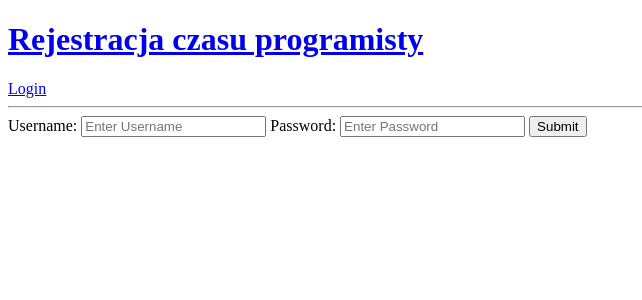
After one commit to aleksbalc/Projekt-PJF, a Django app: page /login/ in a window 1280 px wide. The commit adds this page. Shown: the top 300 px of the page, without its empty margins (0-642 px from the left). Run offline with Django 4.2, Linux system fonts and the light colour scheme.

Commit message:
added login and logout functions

```diff
--- a/home/urls.py
+++ b/home/urls.py
@@ -3,8 +3,11 @@ from django.urls import path
 from . import views
 
 urlpatterns = [
+    path('login/', views.loginPage, name="login"),
+    path('logout/', views.logoutUser, name="logout"),
     path('',views.home, name="home"),
     path('room/<str:pk>/', views.room, name="room"),
+
     path('create-room/', views.createRoom, name="create-room"),
     path('update-room/<str:pk>/', views.updateRoom, name="update-room"),
 ]
--- a/home/views.py
+++ b/home/views.py
@@ -1,6 +1,11 @@
 from django.shortcuts import render,redirect
+from django.http import HttpResponse
+from django.contrib import messages
+from django.contrib.auth.decorators import login_required
 from .models import Room
 from .forms import RoomForm
+from django.contrib.auth.models import User
+from django.contrib.auth import authenticate, login, logout
 
 # Create your views here.
 
@@ -12,6 +17,30 @@ from .forms import RoomForm
 #    {'id': 5, 'name': "Eksport raportow"},
 #]
 
+def loginPage(request):
+
+    if request.method == 'POST':
+        username = request.POST.get('username')
+        password = request.POST.get('password')
+
+        try:
+            user = User.objects.get(username=username)
+        except:
+            messages.error(request, 'User does not exist')
+
+        user = authenticate(request, username=username, password=password)
+
+        if user is not None:
+            login(request, user)
+            return redirect('home')
+
+    context = {}
+    return render(request, 'login_registration.html', context)
+
+def logoutUser(request):
+    logout(request)
+    return redirect('home')
+
 def home(request):
     rooms = Room.objects.all()
     context = {'rooms': rooms}
@@ -22,6 +51,7 @@ def room(request, pk):
     context = {'room': room}
     return render(request, 'room.html', context)
 
+@login_required(login_url='login')
 def createRoom(request):
     form = RoomForm()
     if request.method == 'POST':
@@ -33,8 +63,19 @@ def createRoom(request):
     context = {'form': form}
     return render(request, 'room_form.html', context)
 
+@login_required(login_url='login')
 def updateRoom(request, pk):
     room = Room.objects.get(id=pk)
     form = RoomForm(instance=room)
+
+    if request.user != room.host:
+        return HttpResponse("You cant do that")
+
+    if request.method == 'POST':
+        form = RoomForm(request.POST, instance=room)
+        if form.is_valid():
+            form.save()
+            return redirect('home')
+
     context = {'form': form}
     return render(request, 'room_form.html', context)
--- a/templates/home.html
+++ b/templates/home.html
@@ -11,7 +11,9 @@
     <div>
         {% for room in rooms %}
         <div>
+            {% if request.user == room.host %}
             <a href="{% url 'update-room' room.id %}">Edit</a>
+            {% endif %}
             <span>@{{room.host.username}}</span>
             <h5>{{room.id}} -- <a href="{% url 'room' room.id %}">{{room.name}}</a></h5>
             <small>{{room.topic.name}}</small>
--- /dev/null
+++ b/templates/login_registration.html
@@ -0,0 +1,20 @@
+{% extends 'main.html' %}
+
+{% block content %}
+
+<div>
+    <form method="POST" action="">
+        {% csrf_token %}
+
+        <label>Username:</label>
+        <input type="text" name="username" placeholder="Enter Username" />
+
+        <label>Password:</label>
+        <input type="text" name="password" placeholder="Enter Password" />
+
+        <input type="submit" name="Login">
+    </form>
+</div>
+
+
+{% endblock content %}
--- a/templates/main.html
+++ b/templates/main.html
@@ -8,6 +8,14 @@
 <body>
     {% include 'navbar.html' %}
 
+    {% if messages %}
+    <ul class="messages">
+        {% for message in messages %}
+        <li></li>{{ message }}</li>
+        {% endfor %}
+    </ul>
+    {% endif %}
+
     {% block content %}
 
 
--- a/templates/navbar.html
+++ b/templates/navbar.html
@@ -2,4 +2,10 @@
     <h1>Rejestracja czasu programisty</h1>
 </a>
 
+{% if request.user.is_authenticated %}
+<a href="{% url 'logout' %}">Logout</a>
+{% else %}
+<a href="{% url 'login' %}">Login</a>
+{% endif %}
+
 <hr>
```
